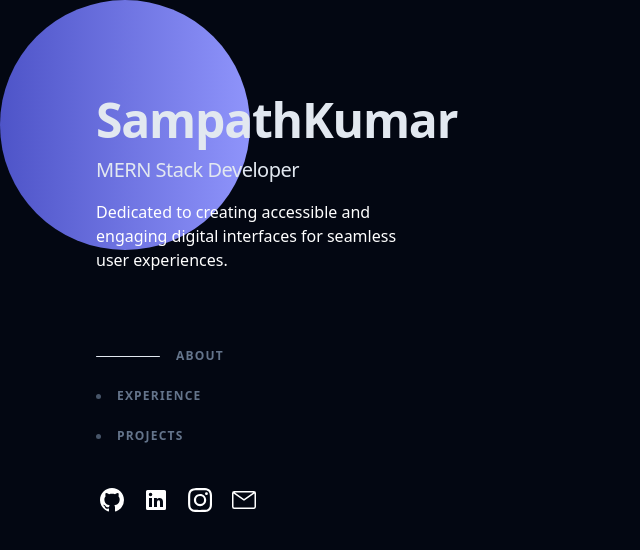
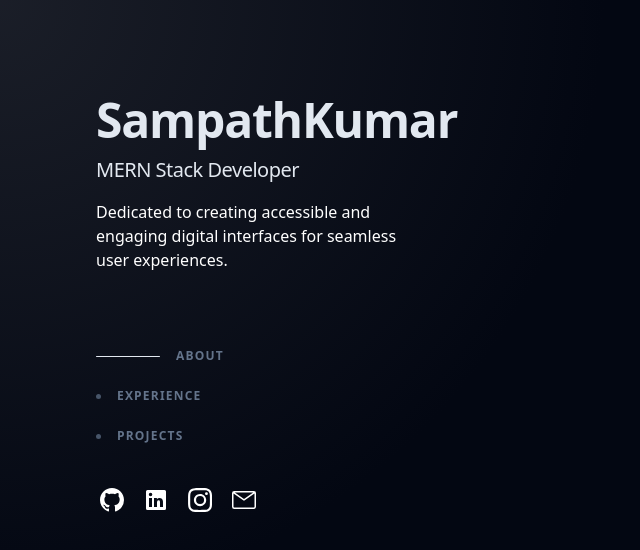
Before and after one commit to Sampath-04/Portfolio, a Next.js app: page / in a window 1280 px wide. Shown: the top 550 px of the page, without its empty margins (0-640 px from the left). Built offline with nearby package versions, Linux system fonts and the light colour scheme.

Commit message:
Added the lightEffect instead of bubble on mouse movement

```diff
--- a/app/components/CursorBubble.tsx
+++ /dev/null
@@ -1,37 +0,0 @@
-"use client";
-import React, { useState, useEffect } from "react";
-
-interface MousePosition {
-  x: number;
-  y: number;
-}
-
-const CusorBubble: React.FC = () => {
-  const [mousePosition, setMousePosition] = useState<MousePosition>({
-    x: 0,
-    y: 0,
-  });
-
-  useEffect(() => {
-    const handleMouseMove = (e: MouseEvent) => {
-      setMousePosition({ x: e.clientX, y: e.clientY });
-    };
-
-    window.addEventListener("mousemove", handleMouseMove);
-
-    return () => {
-      window.removeEventListener("mousemove", handleMouseMove);
-    };
-  }, []);
-
-  return (
-    <div>
-      <div
-        className="bubble"
-        style={{ left: `${mousePosition.x}px`, top: `${mousePosition.y}px` }}
-      ></div>
-    </div>
-  );
-};
-
-export default CusorBubble;
--- /dev/null
+++ b/app/components/GradientPosition.tsx
@@ -0,0 +1,38 @@
+"use client"
+import React, {ReactNode} from "react";
+const GradientPosition = () => {
+
+    const [ mousePosition, setMousePosition] = React.useState({ x: 0, y: 0 });
+
+    React.useEffect(() => {
+        const updateMousePosition = (ev:any) => {
+            setMousePosition({ x: ev.clientX, y: ev.clientY });
+        };
+        window.addEventListener('mousemove', updateMousePosition);
+        return () => {
+            window.removeEventListener('mousemove', updateMousePosition);
+        };
+    }, []);
+
+    return (mousePosition)
+};
+
+
+interface GradientdivProps{
+    children:ReactNode
+    className?:string
+}
+
+const Gradientdiv:React.FC<GradientdivProps> = ({children,className}) =>{
+    return(
+        <div
+            style={{
+                backgroundImage: `radial-gradient( circle at ${GradientPosition().x}px ${GradientPosition().y}px, rgba(234, 234, 234, 0.1)  , #030712 40% )`
+            }}
+
+            className={className}>
+            {children}
+        </div>
+    )
+}
+export default Gradientdiv
--- a/app/layout.tsx
+++ b/app/layout.tsx
@@ -1,7 +1,6 @@
 import type { Metadata } from "next";
 import { Inter } from "next/font/google";
 import "./globals.css";
-import CusorBubble from "./components/CursorBubble";
 import "./components/style.css";
 
 const inter = Inter({ subsets: ["latin"] });
@@ -21,7 +20,6 @@ export default function RootLayout({
       <body
         className={`${inter.className} bg-gray-950 leading-relaxed text-white selection:bg-slate-400 selection:text-zinc-800`}
       >
-        <CusorBubble/>
         {children}
       </body>
     </html>
--- a/app/page.tsx
+++ b/app/page.tsx
@@ -1,8 +1,11 @@
+import Gradientdiv from "./components/GradientPosition";
 import HeroMenu from "./components/HeroMenu";
 export default function Home() {
   return (
-    <div className="mx-auto min-h-screen max-w-screen-xl px-6 py-12 font-sans md:px-12 md:py-20 lg:px-24 lg:py-0">
-      <HeroMenu />
-    </div>
+    <Gradientdiv>
+      <div className="mx-auto min-h-screen max-w-screen-xl px-6 py-12 font-sans md:px-12 md:py-20 lg:px-24 lg:py-0">
+        <HeroMenu />
+      </div>
+    </Gradientdiv>
   );
 }
```
